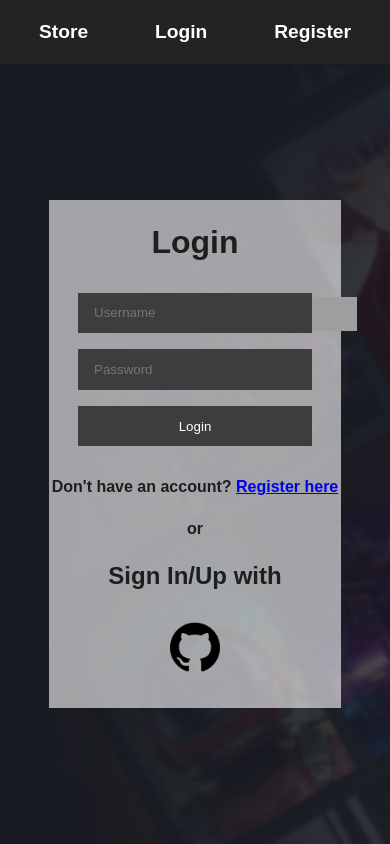
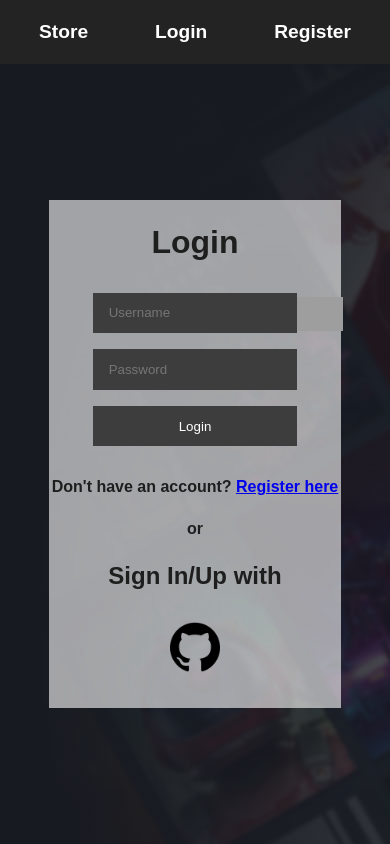
Before and after one commit to inf22dw2g10/inf22dw2g10---React, a React (Create React App) app: page /login in a window 390 px wide. Built offline with nearby package versions, Linux system fonts and the light colour scheme; grey boxes are pictures that could not be loaded.

Commit message:
Update Forms.css

```diff
--- a/src/components/styles/Forms.css
+++ b/src/components/styles/Forms.css
@@ -25,7 +25,7 @@
     position: relative;
 }
 .form-wrapper form input{
-    width: 40%;
+    width: 45%;
     margin: 0.5rem 0;
     padding: 0.8rem 1rem;
     background-color: rgba(50,50,50,0.9);
@@ -64,16 +64,44 @@
     transform: rotate(360deg);
 }
 
+
+
+
+
+
+/* Media Queries */
+
+@media only screen and (max-width: 1366px) {
+    .form-wrapper form input{
+        width:60%;
+    }
+}
+
 @media only screen and (max-width: 1280px) {
     .form-wrapper form{
         width:60%;
+    }
+    .form-wrapper form input{
+        width:40%;
     }
 }
 @media only screen and (max-width: 1024px) {
     .form-wrapper form{
         width:75%;
     }
+}
+@media only screen and (max-width: 768px) {
     .form-wrapper form input{
-        width:80%;
+        width:50%;
     }
 }
+
+@media only screen and (max-width: 600px) {
+
+    .form-wrapper form{
+        width:75%;
+    }
+    .form-wrapper form input{
+        width:70%;
+    }
+}
```
